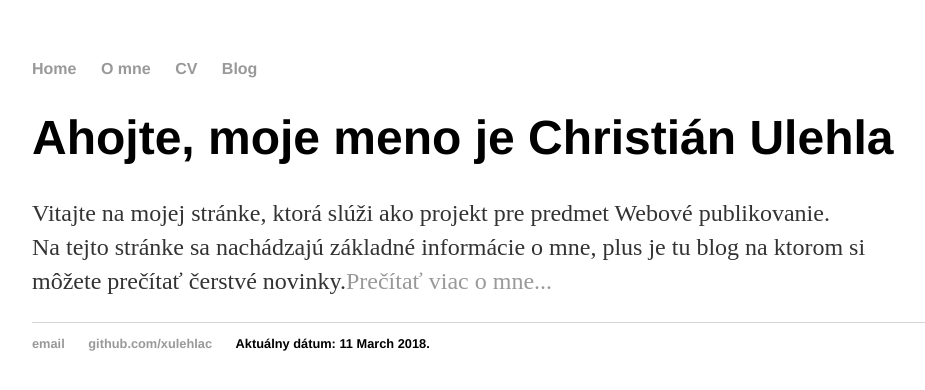
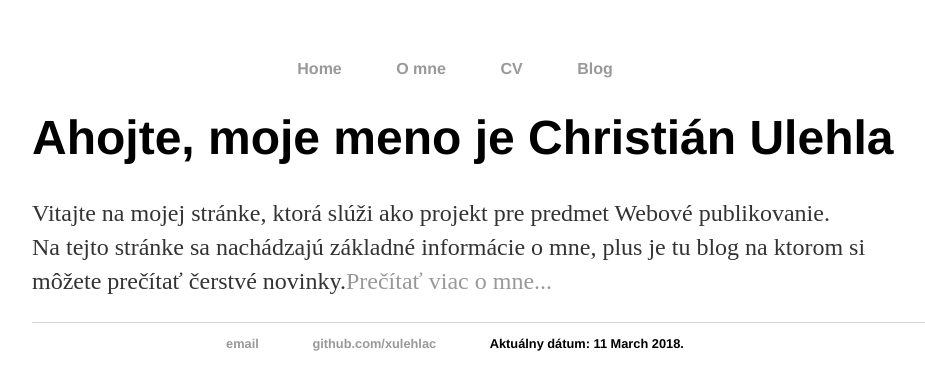
Before and after one commit to xulehlac/xulehlac.github.io, a Jekyll site: the page built from index.html, in a window 1280 px wide. Shown: the top 390 px of the page, without its empty margins (160-1085 px from the left). Built offline with Jekyll 4.4.1, drawn with Linux system fonts in a browser that asks for light colours.

Commit message:
Update main.css

```diff
--- a/css/main.css
+++ b/css/main.css
@@ -7,10 +7,11 @@ nav ul, footer ul {
     padding: 0px;
     list-style: none;
     font-weight: bold;
+    text-align: center;
 }
 nav ul li, footer ul li {
     display: inline;
-    margin-right: 20px;
+    margin-right: 50px;
 }
 a {
     text-decoration: none;
```
